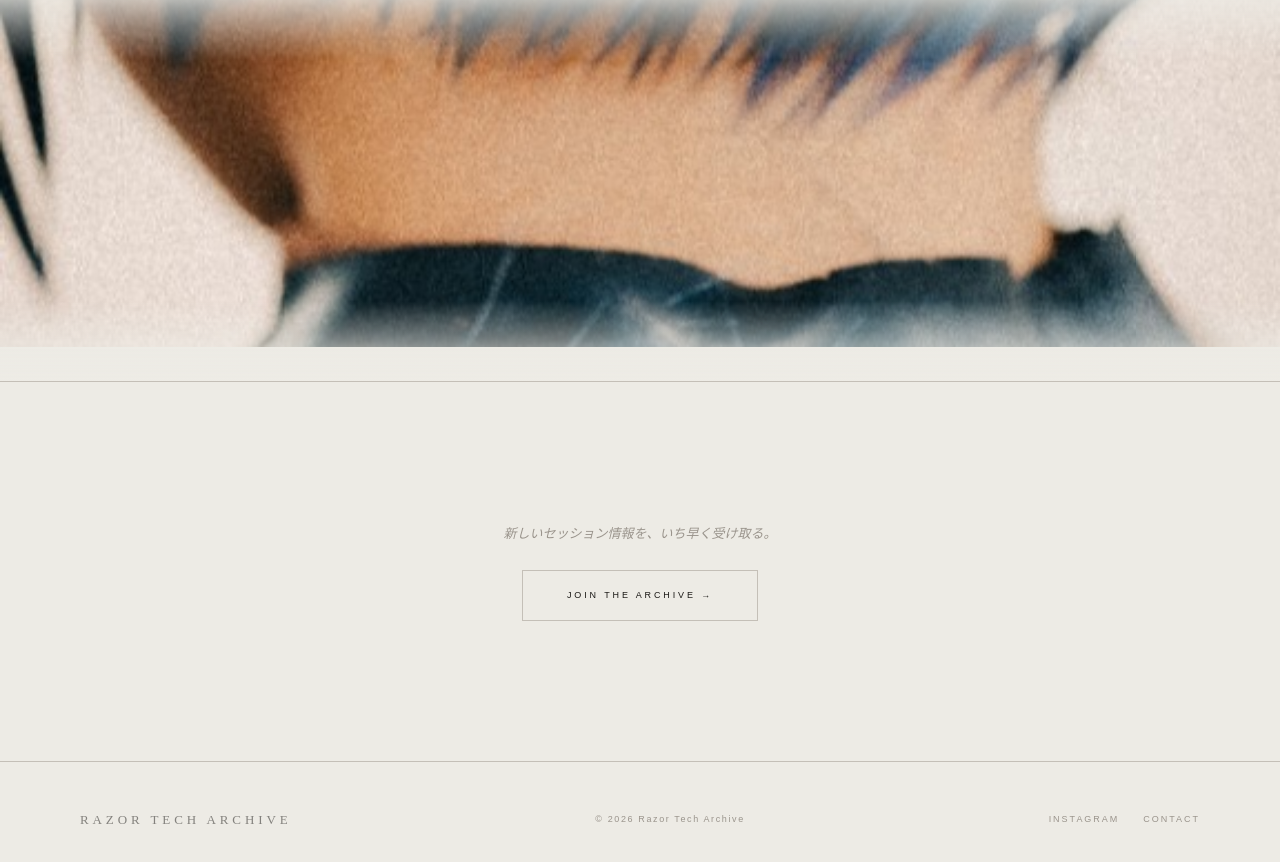
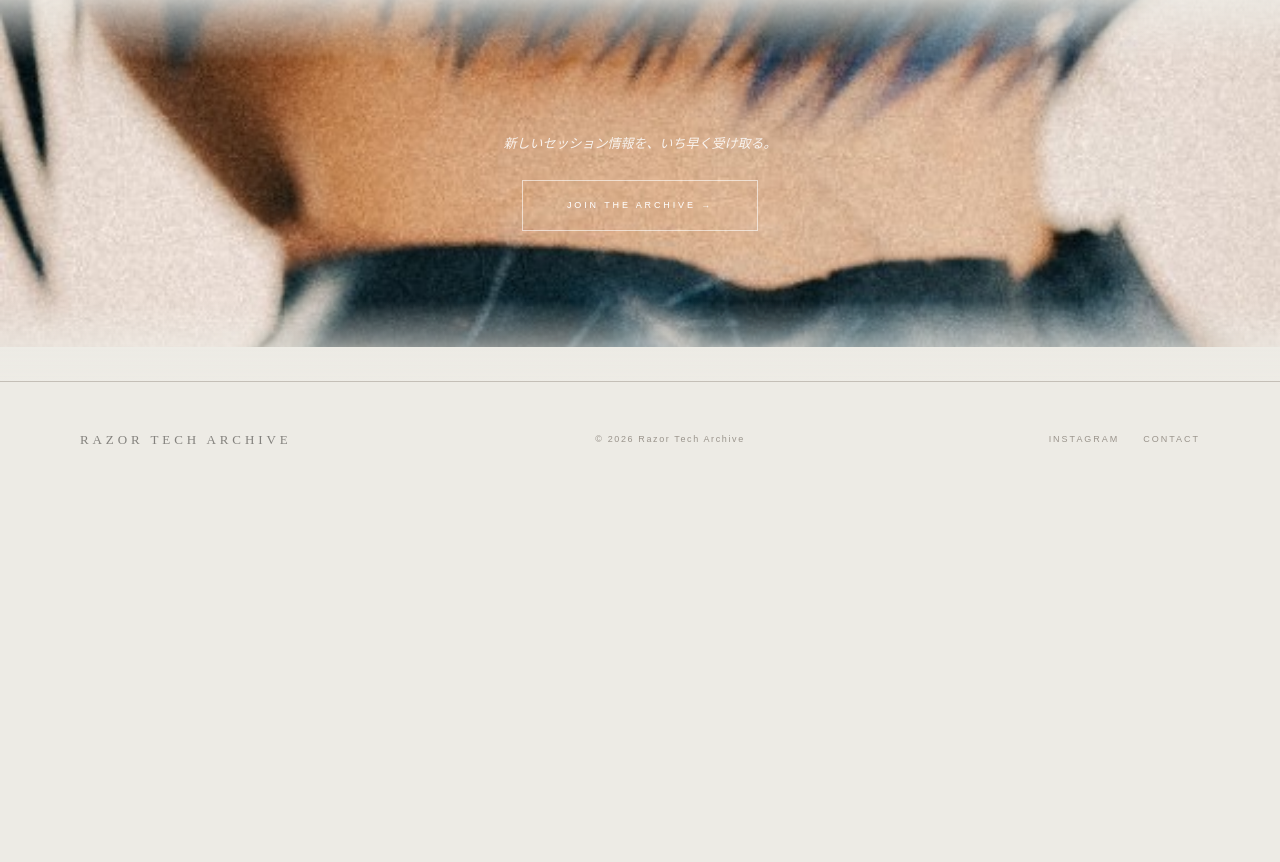
Before and after one commit to razortecharchive/rta-website, a Next.js app: page /seminar in a window 1280 px wide. Shown: the part 2480-3342 px from the top of the page. After the commit the page ends 2978 px from the top, so only its background shows below. Built offline with nearby package versions, Linux system fonts and the light colour scheme.

Commit message:
move CTA onto seminar photo

```diff
--- a/app/seminar/page.js
+++ b/app/seminar/page.js
@@ -170,8 +170,8 @@ export default function SeminarPage() {
         ))}
       </section>
 
-      {/* ABOUT PHOTO (above Join the Archive) */}
-      <div className="seminar-about-photo about-parallax-wrap" style={{position:'relative', width:'100%', height:'50vh', overflow:'hidden'}}>
+      {/* ABOUT PHOTO with CTA overlay */}
+      <div className="seminar-about-photo about-parallax-wrap" style={{position:'relative', width:'100%', height:'50vh', overflow:'hidden', borderTop:'1px solid #C4BFB7'}}>
         <img
           src="/seminar-about.jpg"
           alt="精密なカットと仕上がり — RTA セッション"
@@ -189,15 +189,11 @@ export default function SeminarPage() {
         />
         <div aria-hidden="true" style={{position:'absolute', top:0, left:0, right:0, height:80, background:'linear-gradient(to bottom, #EDEBE5, transparent)', pointerEvents:'none', zIndex:1}}></div>
         <div aria-hidden="true" style={{position:'absolute', bottom:0, left:0, right:0, height:80, background:'linear-gradient(to top, #EDEBE5, transparent)', pointerEvents:'none', zIndex:1}}></div>
+        <div className="about-fade-up" style={{position:'absolute', inset:0, zIndex:10, display:'flex', flexDirection:'column', alignItems:'center', justifyContent:'center', gap:24, textAlign:'center', padding:'0 24px'}}>
+          <p style={{fontFamily:"'Hiragino Mincho Pro', 'ヒラギノ明朝 Pro', serif", fontSize:13, fontStyle:'italic', color:'#FFFFFF', lineHeight:1.8, opacity:0.85}}>新しいセッション情報を、いち早く受け取る。</p>
+          <a href="/members" style={{display:'inline-block', fontSize:9, letterSpacing:'0.32em', textTransform:'uppercase', color:'#FFFFFF', border:'1px solid rgba(255,255,255,0.6)', padding:'18px 44px', textDecoration:'none'}}>Join the Archive →</a>
+        </div>
       </div>
-
-      {/* CTA */}
-      <section className="section-pad" style={{padding:'140px 80px', borderTop:'1px solid #C4BFB7'}}>
-        <div className="about-fade-up" style={{textAlign:'center'}}>
-          <p style={{fontFamily:"'Hiragino Mincho Pro', 'ヒラギノ明朝 Pro', serif", fontSize:13, fontStyle:'italic', color:'#9A948C', marginBottom:24, lineHeight:1.8}}>新しいセッション情報を、いち早く受け取る。</p>
-          <a href="/members" style={{display:'inline-block', fontSize:9, letterSpacing:'0.32em', textTransform:'uppercase', color:'#1C1A17', border:'1px solid #C4BFB7', padding:'18px 44px', textDecoration:'none'}}>Join the Archive →</a>
-        </div>
-      </section>
 
       {/* FOOTER */}
       <footer className="site-footer about-fade-up" style={{padding:'48px 80px', borderTop:'1px solid #C4BFB7', display:'flex', alignItems:'center', justifyContent:'space-between'}}>
```
